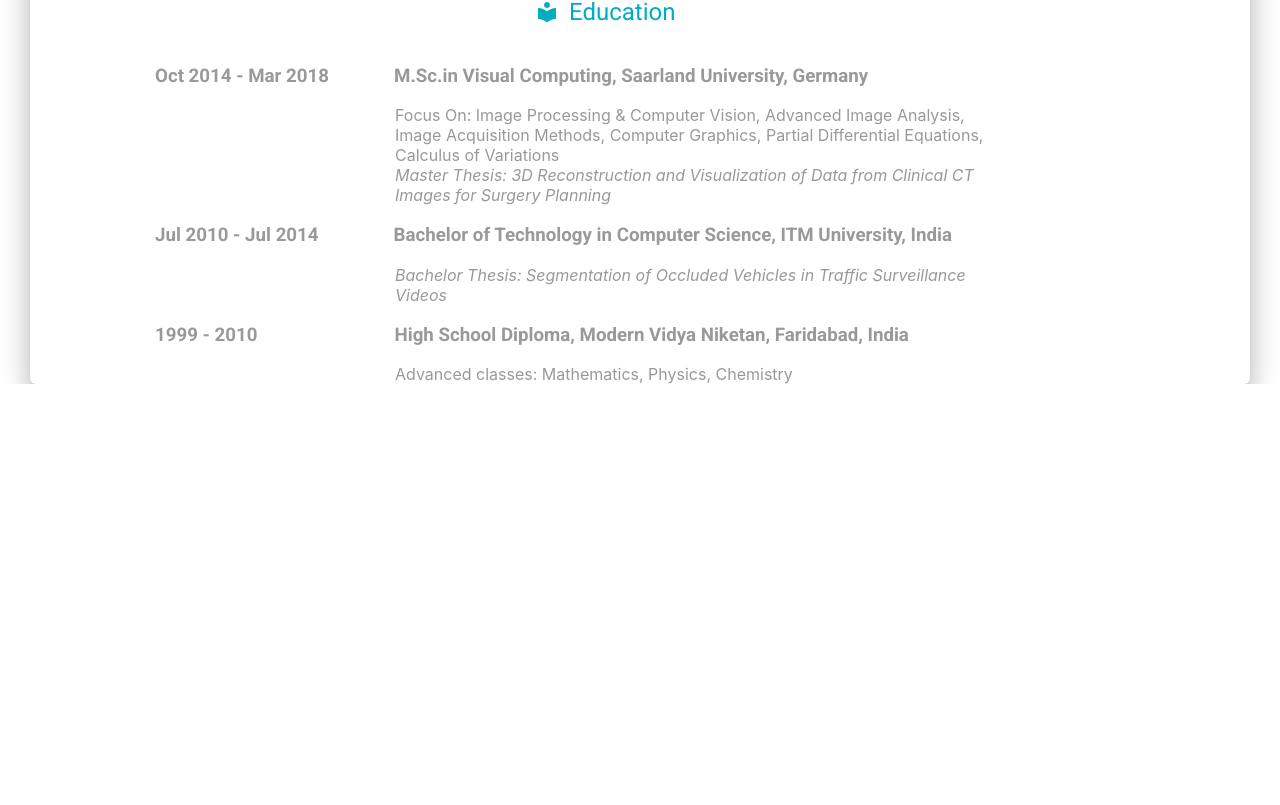
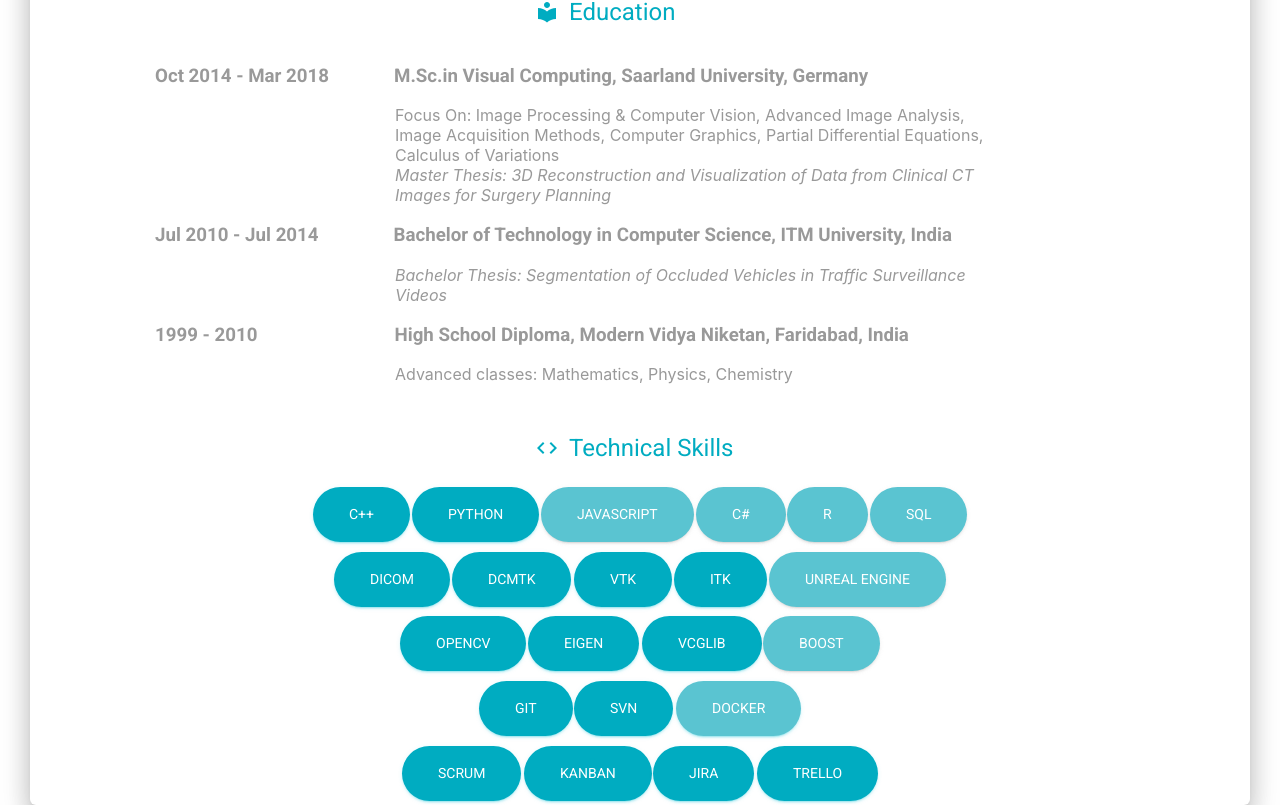
Before and after one commit to medha-juneja/medha-juneja.github.io, a React (Create React App) app: page / in a window 1280 px wide. Shown: the part 1138-1943 px from the top of the page. Before the commit the page ends 1522 px from the top, so only its background shows below. Built offline with nearby package versions, Linux system fonts and the light colour scheme.

Commit message:
added technical skills

```diff
--- a/src/customcomponents/Resume.js
+++ b/src/customcomponents/Resume.js
@@ -6,7 +6,7 @@
 import GridItem from "components/Grid/GridItem.js";
 import styles from "assets/jss/material-kit-react/customviews/resumePage.js";
 import Button from "components/CustomButtons/Button.js";
-import {WorkOutline, LocalLibrary} from "@material-ui/icons";
+import {WorkOutline, LocalLibrary, Code} from "@material-ui/icons";
 import List from "@material-ui/core/List";
 import ListItem from "@material-ui/core/ListItem";
 
@@ -75,6 +75,8 @@
                         </span>
                       </div>
 
+
+
                       <div className={classes.cvheading_container} style={{paddingTop:"30px"}}>
                         <LocalLibrary/><h2 className={classes.cvheading}>Education</h2>
                       </div>
@@ -112,6 +114,35 @@
                         </div>
 
 
+                        <div className={classes.cvheading_container} style={{paddingTop:"30px"}}>
+                          <Code/><h2 className={classes.cvheading}>Technical Skills</h2>
+                        </div>
+                          <Button color="info" size ="lg" round>C++</Button>
+                          <Button color="info" size ="lg" round>Python</Button>
+                          <Button style={{backgroundColor:"#5ac4d1"}} size ="lg" round>Javascript</Button>
+                          <Button style={{backgroundColor:"#5ac4d1"}} size ="lg" round>C#</Button>
+                          <Button style={{backgroundColor:"#5ac4d1"}} size ="lg" round>R</Button>
+                          <Button style={{backgroundColor:"#5ac4d1"}} size ="lg" round>SQL</Button>
+                          <br/>
+                          <Button color="info" size ="lg" round>DICOM</Button>
+                          <Button color="info" size ="lg" round>DCMTK</Button>
+                          <Button color="info" size ="lg" round>VTK</Button>
+                          <Button color="info" size ="lg" round>ITK</Button>
+                          <Button style={{backgroundColor:"#5ac4d1"}} size ="lg" round>Unreal Engine</Button>
+                          <br/>
+                          <Button color="info" size ="lg" round>OpenCV</Button>
+                          <Button color="info" size ="lg" round>Eigen</Button>
+                          <Button color="info" size ="lg" round>VCGLib</Button>
+                          <Button style={{backgroundColor:"#5ac4d1"}} size="lg" round>Boost</Button>
+                          <br/>
+                          <Button color="info" size ="lg" round>Git</Button>
+                          <Button color="info" size ="lg" round>SVN</Button>
+                          <Button style={{backgroundColor:"#5ac4d1"}} color="info" size ="lg" round>Docker</Button>
+                          <br/>
+                          <Button color="info" size ="lg" round>SCRUM</Button>
+                          <Button color="info" size ="lg" round>Kanban</Button>
+                          <Button color="info" size ="lg" round>JIRA</Button>
+                          <Button color="info" size ="lg" round>Trello</Button>
 
 
 
```
